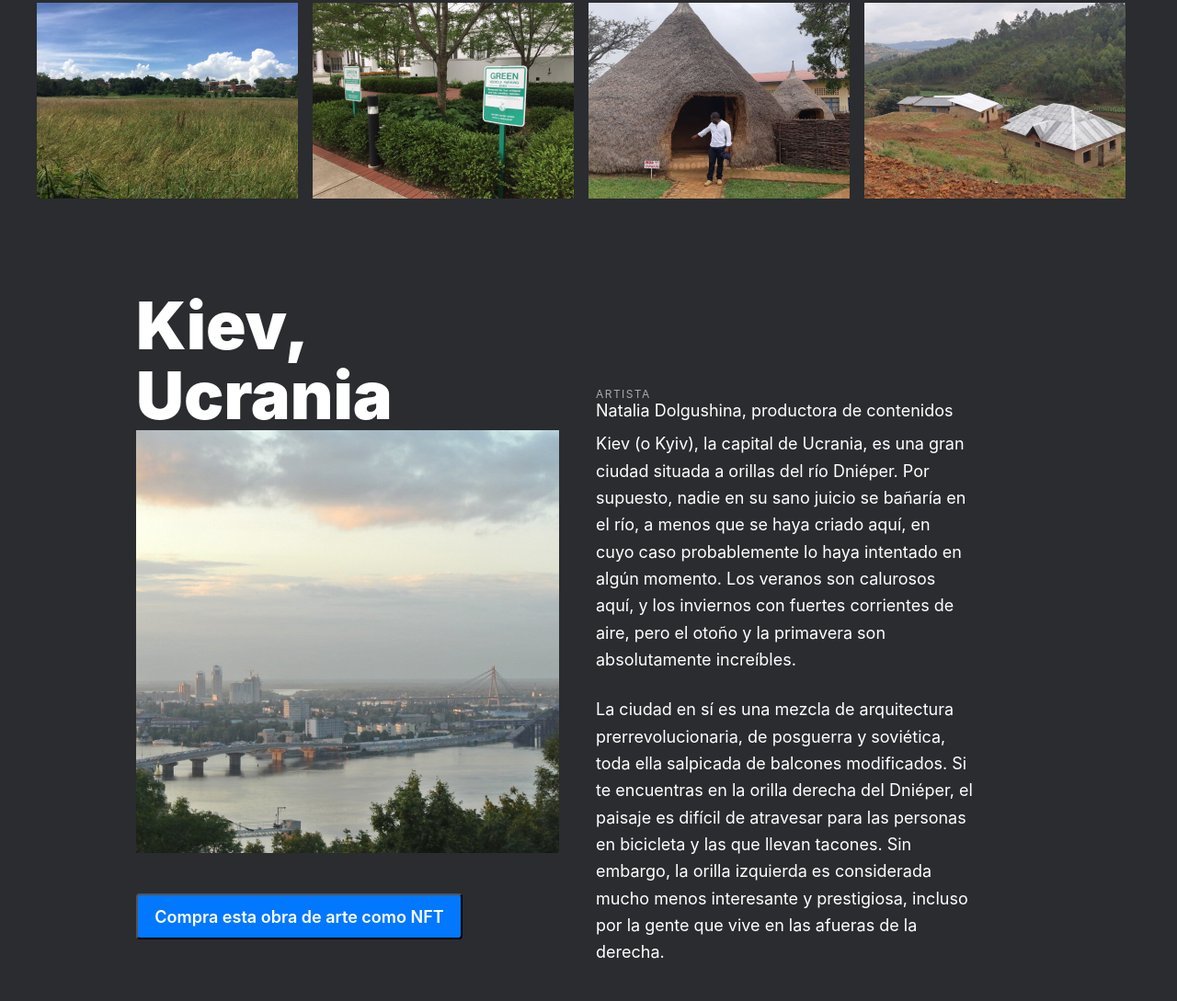
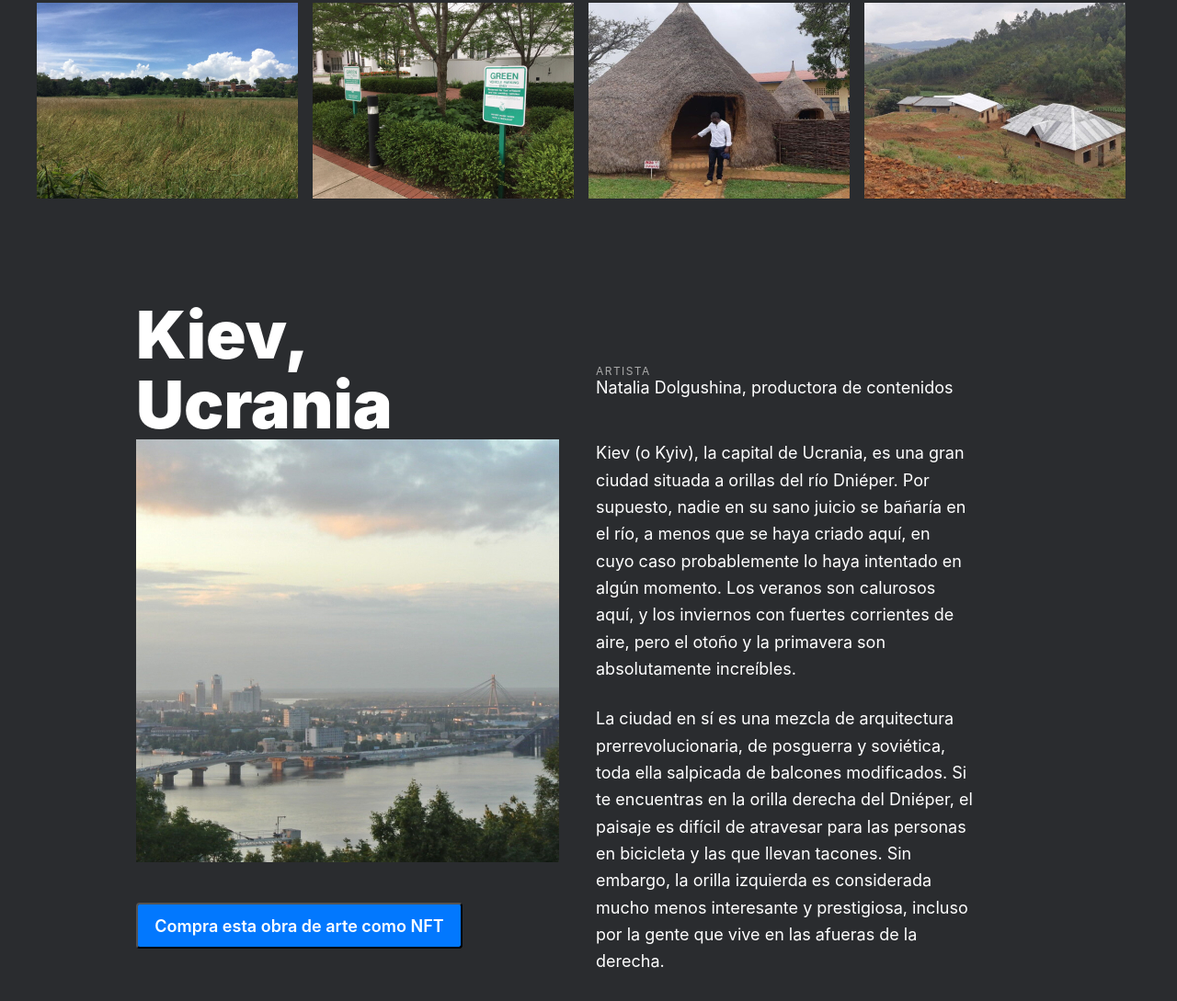
Before and after one commit to CristianEspinosa84/web_project_homeland, a plain HTML site: page index.html in a window 1280 px wide. Shown: the part 2150-3239 px from the top of the page at 92% size. Drawn offline with Linux system fonts and the light colour scheme; a web font is replaced by a local one.

Commit message:
finalized2

```diff
--- a/blocks/header.css
+++ b/blocks/header.css
@@ -89,7 +89,7 @@
   line-height: 26.08px;
   font-style: normal;
   font-weight: 400;
-  line-height: 163%;
+  /* line-height: 163%; */
   max-width: 710px;
   width: 100%;
   padding-bottom: 8%;
--- a/blocks/places.css
+++ b/blocks/places.css
@@ -9,7 +9,7 @@
   display: grid;
   grid-template-columns: 460px 1fr;
   grid-template-rows: repeat(2, min-content) 1fr;
-  padding-top: 80px;
+  /* padding-top: 80px; */
 }
 
 .place__title {
@@ -40,7 +40,7 @@
   line-height: normal;
   letter-spacing: 1.44px;
   text-transform: uppercase;
-  padding-top: 20%;
+  padding-top: 70px;
   padding-left: 40px;
   max-width: 58px;
   width: 100%;
```
